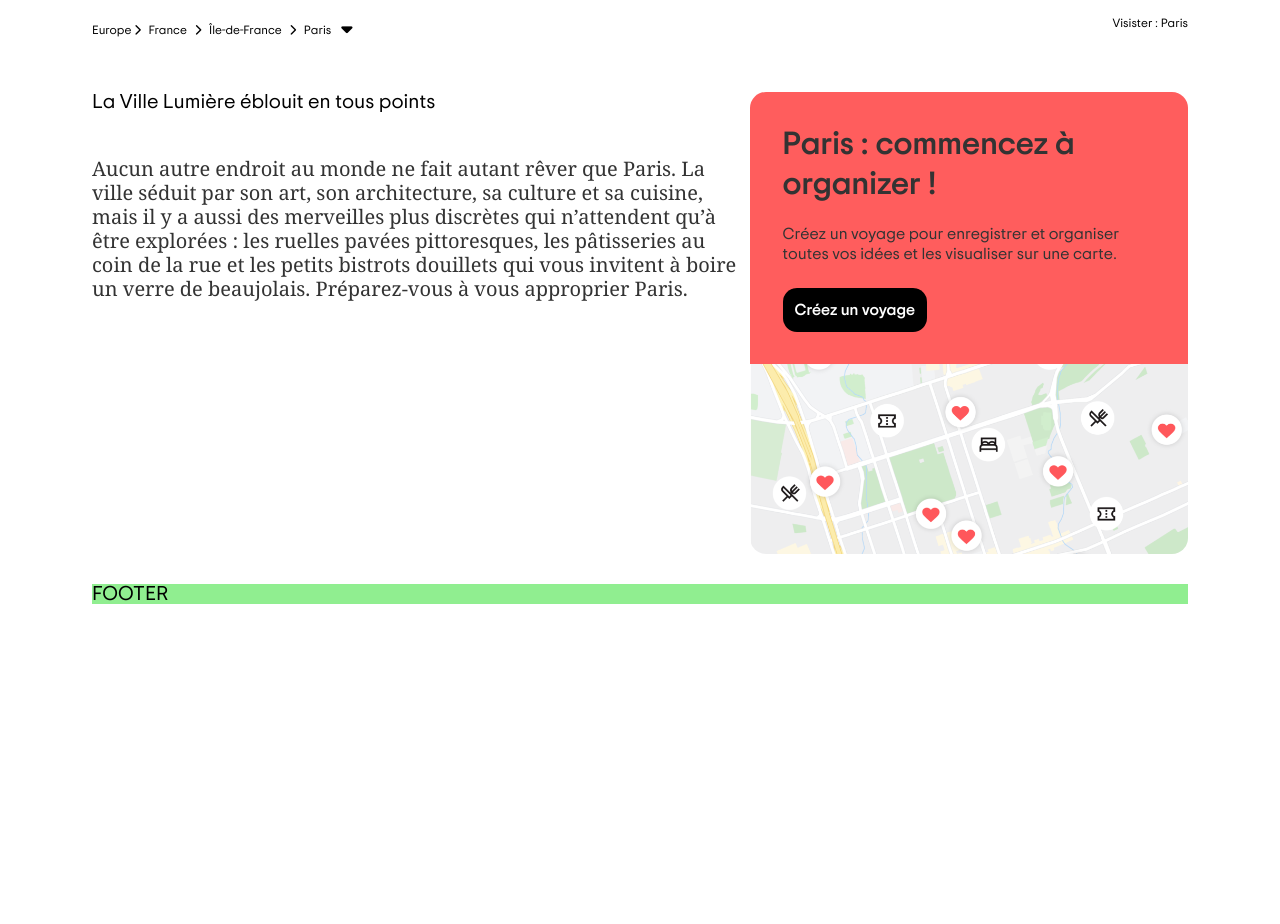
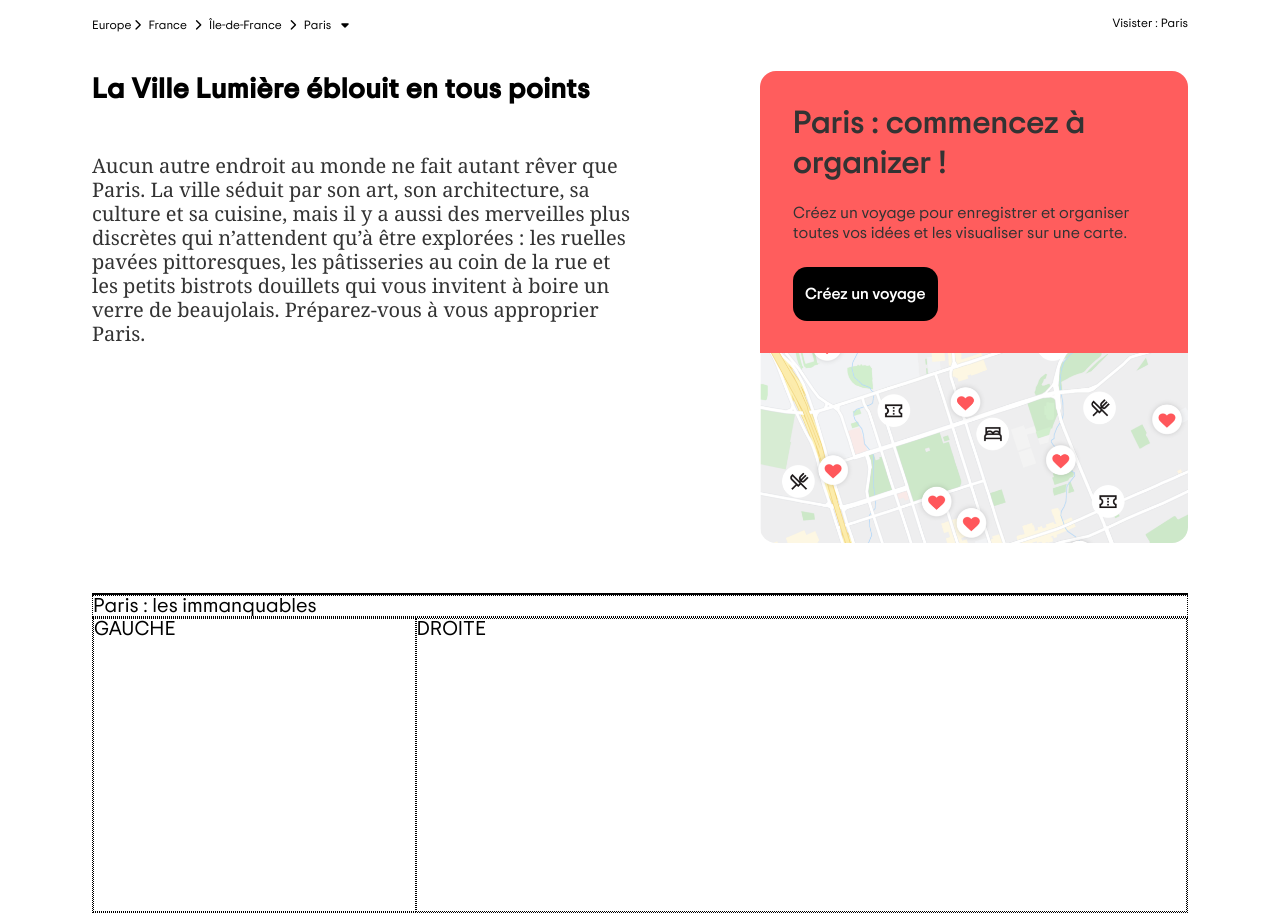
Before and after one commit to drmorrison1832/decoy-tripadvisor, a plain HTML site: page index.html in a window 1280 px wide. Shown: the part 728-1652 px from the top of the page. Before the commit the page ends 1332 px from the top, so only its background shows below. Drawn offline with Linux system fonts and the light colour scheme.

Commit message:
overflow: hidden

```diff
--- a/assets/css/styles.css
+++ b/assets/css/styles.css
@@ -4,6 +4,10 @@
 
 .bg-red {
   background-color: lightcoral;
+}
+
+.bd-black {
+  border: 1px dotted black;
 }
 
 body,
@@ -35,7 +39,7 @@ main {
 
 footer {
   background-color: lightgreen;
-  margin-top: 30px;
+  margin-top: 430px;
 }
 
 i {
@@ -151,7 +155,7 @@ span.explorez {
   color: #ff5d5d;
 }
 
-/* SECTION SERVICES */
+/* ———————————— SECTION SERVICES ———————————— */
 section.services {
   /* background: green; */
   display: flex;
@@ -188,7 +192,7 @@ section.services div.service-icon {
   cursor: pointer;
 }
 
-/* SECTTION GALLERY */
+/* ———————————— SECTTION GALLERY ———————————— */
 
 section.gallery {
   /* background: green; */
@@ -198,23 +202,9 @@ section.gallery {
   height: 430px;
 }
 
-section.gallery img {
-  object-fit: cover;
-  object-position: center;
-  width: 100%;
-  height: 100%;
-}
-
-section.gallery img:hover {
-  opacity: 0.8;
-  cursor: pointer;
-}
-
-section.gallery > div.gallery-col-1 {
+.gallery-col-1 {
   flex: 1.25;
   position: relative;
-  /* display: flex; */
-  /* align-items: flex-end; */
 }
 
 section.gallery div.all-photos {
@@ -237,30 +227,39 @@ section.gallery div.all-photos:hover {
   cursor: pointer;
 }
 
-section.gallery > div.gallery-col-2 {
+.gallery-col-2 {
   flex: 1;
+  display: flex;
+  gap: 2px;
+  flex-direction: column;
+
   overflow: hidden;
-  gap: 2px;
-  display: flex;
-  flex-direction: column;
 }
 
-section.gallery > div.gallery-col-2 > div {
-  flex: 1;
+.gallery-col-1 img {
+  object-fit: cover;
+  object-position: center;
+  width: 100%;
+  height: 100%;
 }
 
-section.gallery div.gallery-col-2 > div:hover {
+.gallery-col-2 img {
+  object-fit: cover;
+  object-position: center;
+  height: 100%;
+  width: 100%;
+  /* height: calc(50% - 1px); */
+}
+
+section.gallery img:hover {
   opacity: 0.8;
   cursor: pointer;
 }
 
-.gallery-col-2 img {
-}
-
-/* SECTTION MENU */
+/* ———————————— SECTTION MENU ———————————— */
 section.menu > div {
   font-size: 12px;
-  margin: 20px 0;
+  margin-top: 20px;
   display: flex;
   justify-content: space-between;
   gap: 5px;
@@ -279,19 +278,36 @@ section.menu i.smaller {
   font-size: 11px;
 }
 
-section.menu i.arrow {
-  /* font-size: 11px; */
+section.menu i.arrow-smaller {
+  vertical-align: 2px;
+  font-size: 12px;
 }
 
-/* SECTION ABSTRACT */
+/* ———————————— SECTION ABSTRACT ———————————— */
 section.abstract {
-  margin: 56px 0 0 0;
+  margin: 40px 0 0 0;
   display: flex;
   justify-content: space-between;
 }
 
 section.abstract h2 {
+  font-size: 28px;
+  font-family: "TS-Med";
+  font-weight: 900;
+  line-height: 38px;
+  letter-spacing: 0.6px;
   margin-bottom: 45px;
+}
+
+section.abstract div.abstract-col-1 {
+  width: 50%;
+}
+
+section.abstract div.abstract-col-2 {
+  width: calc(50% - 120px);
+  margin-left: 120px;
+  display: flex;
+  flex-direction: column;
 }
 
 section.abstract p {
@@ -299,19 +315,6 @@ section.abstract p {
   font-size: 20px;
   line-height: 24px;
   color: #333;
-}
-
-section.abstract > div:nth-child(1) {
-  flex: 6;
-}
-
-section.abstract > div:nth-child(2) {
-  flex: 4;
-}
-
-div.abstract-col-2 {
-  display: flex;
-  flex-direction: column;
 }
 
 div.organize {
@@ -337,7 +340,7 @@ div.organize > p:nth-child(2) {
 div.organize button {
   font-family: TS-med;
   font-size: 16px;
-  line-height: 20px;
+  line-height: 30px;
   color: white;
   background-color: black;
   border: 0;
@@ -356,3 +359,23 @@ div.mini-map {
   height: 190px;
   border-radius: 0 0 16px 16px;
 }
+
+/* ———————————— SECTION HIGHLIGHTS ————————————  */
+
+section.highlights {
+  border: 1px solid black;
+  margin-top: 50px;
+}
+
+div.diversion {
+  display: flex;
+  height: 296px;
+}
+
+.diversion-col-1 {
+  flex: 1.25;
+}
+
+.diversion-col-2 {
+  flex: 3;
+}
--- a/index.html
+++ b/index.html
@@ -91,16 +91,8 @@
           </div>
         </div>
         <div class="gallery-col-2">
-          <img
-            src="./assets/img/caption-8.jpg"
-            alt=""
-            style="height: calc(50%- 1px)"
-          />
-          <img
-            src="./assets/img/caption-9.jpg"
-            alt=""
-            style="height: calc(50%- 1px)"
-          />
+          <img src="./assets/img/caption-8.jpg" alt="" />
+          <img src="./assets/img/caption-9.jpg" alt="" />
         </div>
       </section>
       <section class="menu">
@@ -113,15 +105,13 @@
             <span class="link">Île-de-France</span>
             <i class="fa-solid fa-chevron-right smaller"></i>
             <span class="link">Paris</span
-            ><span
-              ><i class="fa-solid fa-sort-down" style="vertical-align: 2px"></i
-            ></span>
+            ><span><i class="fa-solid fa-sort-down arrow-smaller"></i></span>
           </p>
           <p>Visister : Paris</p>
         </div>
       </section>
       <section class="abstract">
-        <div>
+        <div class="abstract-col-1">
           <h2>La Ville Lumière éblouit en tous points</h2>
           <p>
             Aucun autre endroit au monde ne fait autant rêver que Paris. La
@@ -145,7 +135,14 @@
           <div class="mini-map"></div>
         </div>
       </section>
+
+      <section class="bd-black highlights"></section>
+      <h2 class="bd-black">Paris : les immanquables</h2>
+      <div class="bd-black diversion">
+        <div class="bd-black diversion-col-1">GAUCHE</div>
+        <div class="bd-black diversion-col-2">DROITE</div>
+      </div>
     </main>
-    <footer class="container">FOOTER</footer>
+    <footer class="bd-black container">FOOTER</footer>
   </body>
 </html>
```
